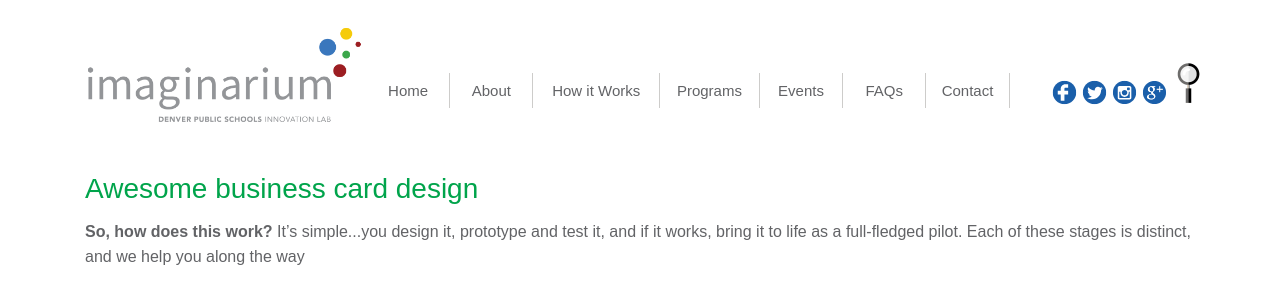
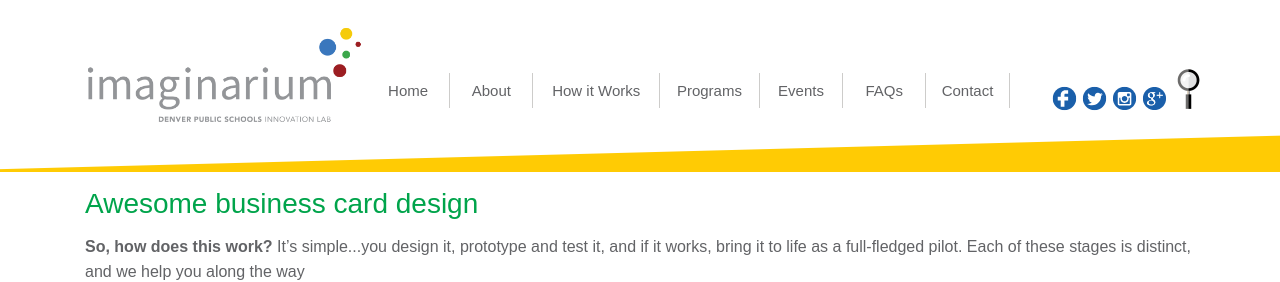
Before and after one commit to upperhouse/Imaginarium-static, a website: page index.html in a window 1280 px wide. Shown: the top 282 px of the page. Drawn offline with nearby package versions, Linux system fonts and the light colour scheme.

Commit message:
Add slant to header

```diff
--- a/index.html
+++ b/index.html
@@ -18,6 +18,7 @@
 
     <div class="wrap-all-the-things">
         <header class="main-head">
+            <div class="main-head__angler"></div>
             <div class="main-head__inner">
                 <a href="" class="main-head__logo">
                     <img src="images/global/logo.png" alt="Imaginarium" />
--- a/sass/moons/components/_head.scss
+++ b/sass/moons/components/_head.scss
@@ -2,11 +2,44 @@
     ::Header
 \*------------------------------------*/
 .main-head {
+	position: relative;
 	.main-head__inner {
 		position: relative;
-		padding: 20px $pad;
+		padding: 20px $pad 35px $pad;
 	}
+	.main-head__angler {
+		display: block;
+		width: 100%;
+		height: 175px;
+		position: absolute;
+		overflow: hidden;
+		&:after {
+			position: absolute;
+			bottom: -60px;
+			left: -1em;
+			width: 105%;
+			height:83px;
+			overflow: hidden;
+			background: $color-1;
+			content: "";
+			transform: translateZ(1px) rotate(-1.5deg);
+			outline: 1px solid transparent;
+			z-index: -1;
+			box-shadow: 0 4px 2px -2px rgba(121, 108, 108, 0.5);
+		}
 
+		@include bp($max:1080px){
+			&:after {
+				height: 88px;
+			}
+		}
+
+		@include bp($solarsystem){
+			&:after {
+				background: #ffffff;
+			}
+		}
+	}
 	.main-head__logo {
 		width: 25%;
 		display: inline-block;
--- a/sass/planets/base/_base.scss
+++ b/sass/planets/base/_base.scss
@@ -18,3 +18,10 @@ body {
 *, *:before, *:after {
     box-sizing: border-box;
 }
+
+.main-torso {
+	position: relative;
+	z-index:5;
+	background: #ffffff;
+	margin-top: 25px;
+}
```
Also changed, not shown: css/style.css, 1 other file.
